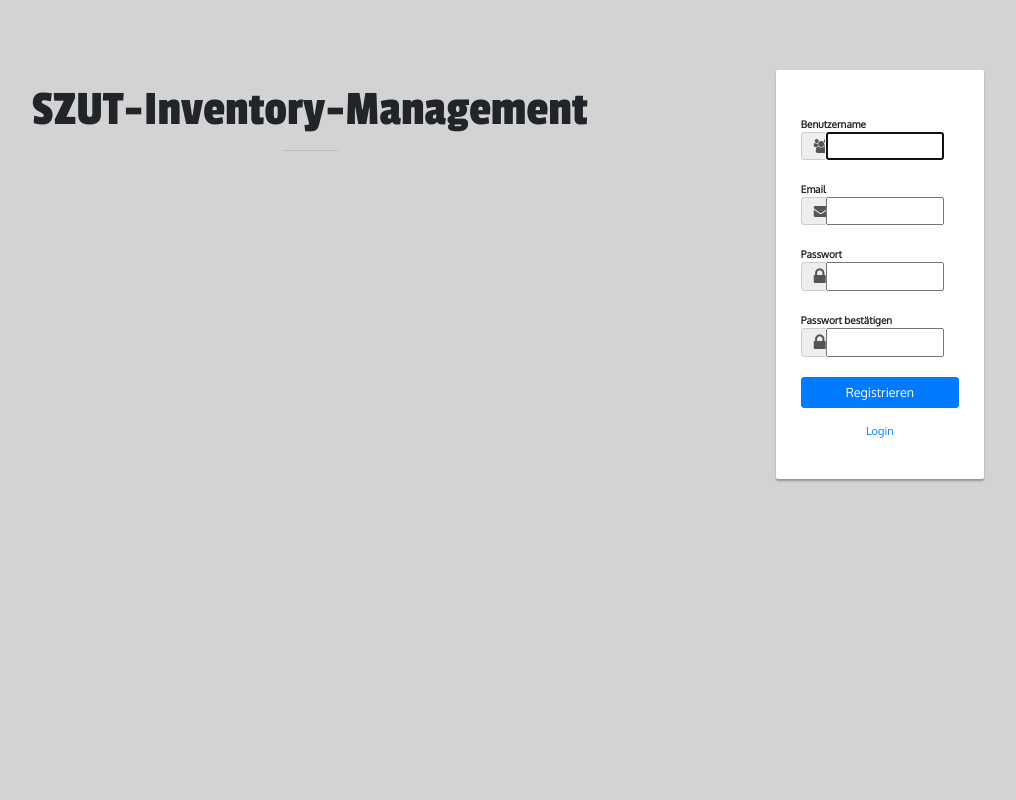
After one commit to LilB0nd/Inventory, a Django app: page /register in a window 1280 px wide. The commit adds this page. Shown: the whole page, without its empty margins (53-1069 px from the left). Run offline with Django 3.2, Linux system fonts and the light colour scheme; some libraries are stand-ins or nearby versions.

Commit message:
Merge remote-tracking branch 'origin/master'
# Conflicts:
#	.idea/workspace.xml
#	db.sqlite3
#	inventory_managementsentials/management/commands/import_rooms.py

```diff
--- a/inventory_managementsentials/forms.py
+++ b/inventory_managementsentials/forms.py
@@ -1,6 +1,7 @@
 from django import forms
 from .models import Room, Beamer, Computer, Screen, SmartBoard, Canvas, SpeakerSet
-
+from django.contrib.auth.models import User
+from django.contrib.auth.forms import UserCreationForm
 
 class RoomForm(forms.ModelForm):
     class Meta:
@@ -113,6 +114,10 @@ class SpeakerSetForm(forms.ModelForm):
             'brand',
         ]
 
+class CreateUserForm(UserCreationForm):
+    class Meta:
+        model = User
+        fields =['username','email','password1','password2']
 
 
 
--- a/inventory_managementsentials/templates/inventory_managementsentials/all/all_rooms.html
+++ b/inventory_managementsentials/templates/inventory_managementsentials/all/all_rooms.html
@@ -12,9 +12,9 @@
         </header>
         <div class="container">
             <form method="GET" action="/room/all">
-                <input type="text" name="room_description">
+                <input type="text" placeholder="Raum" name="room_description">
 
-                <button type="submit" class="btn btn-primery">Suchen</button>
+                <button type="submit" class="btn btn-primary">Suchen</button>
             </form>
         </div>
         <div class="whatever_else_you_need">
--- /dev/null
+++ b/inventory_managementsentials/templates/inventory_managementsentials/register.html
@@ -0,0 +1,154 @@
+<!DOCTYPE html>
+<html lang="en">
+    <head>
+        <link href="//maxcdn.bootstrapcdn.com/bootstrap/3.3.0/css/bootstrap.min.css" rel="stylesheet" id="bootstrap-css">
+        <script src="//maxcdn.bootstrapcdn.com/bootstrap/3.3.0/js/bootstrap.min.js"></script>
+        <script src="//code.jquery.com/jquery-1.11.1.min.js"></script>
+
+		<meta name="viewport" content="width=device-width, initial-scale=1">
+		<link rel="stylesheet" type="text/css" href="assets/css/bootstrap.css">
+
+		<!-- Website CSS style -->
+		<link rel="stylesheet" type="text/css" href="assets/css/main.css">
+
+		<!-- Website Font style -->
+	    <link rel="stylesheet" href="https://maxcdn.bootstrapcdn.com/font-awesome/4.6.1/css/font-awesome.min.css">
+
+		<!-- Google Fonts -->
+		<link href='https://fonts.googleapis.com/css?family=Passion+One' rel='stylesheet' type='text/css'>
+		<link href='https://fonts.googleapis.com/css?family=Oxygen' rel='stylesheet' type='text/css'>
+
+		<title>Registrierung</title>
+	</head>
+	<body>
+		<div class="container">
+			<div class="row main">
+				<div class="panel-heading">
+	               <div class="panel-title text-center">
+	               		<h1 class="title">SZUT-Inventory-Management</h1>
+	               		<hr />
+	               	</div>
+	            </div>
+				<div class="main-login main-center">
+					<form class="form-horizontal" method="post" action="#">
+                        {% csrf_token %}
+						<div class="form-group">
+							<label for="username" class="cols-sm-2 control-label">Benutzername</label>
+							<div class="cols-sm-10">
+								<div class="input-group">
+									<span class="input-group-addon"><i class="fa fa-users fa" aria-hidden="true"></i></span>
+									{{ register_form.username}}
+								</div>
+							</div>
+						</div>
+
+                        <div class="form-group">
+							<label for="email" class="cols-sm-2 control-label">Email</label>
+							<div class="cols-sm-10">
+								<div class="input-group">
+									<span class="input-group-addon"><i class="fa fa-envelope fa" aria-hidden="true"></i></span>
+									{{ register_form.email}}
+								</div>
+							</div>
+						</div>
+
+						<div class="form-group">
+							<label for="password" class="cols-sm-2 control-label">Passwort</label>
+							<div class="cols-sm-10">
+								<div class="input-group">
+									<span class="input-group-addon"><i class="fa fa-lock fa-lg" aria-hidden="true"></i></span>
+									{{ register_form.password1}}
+								</div>
+							</div>
+						</div>
+
+						<div class="form-group">
+							<label for="confirm" class="cols-sm-2 control-label">Passwort bestätigen</label>
+							<div class="cols-sm-10">
+								<div class="input-group">
+									<span class="input-group-addon"><i class="fa fa-lock fa-lg" aria-hidden="true"></i></span>
+									{{ register_form.password2}}
+								</div>
+							</div>
+						</div>
+                        {{ register_form.errors}}
+						<div class="form-group ">
+							<button type="submit" class="btn btn-primary btn-lg btn-block login-button">Registrieren</button>
+						</div>
+						<div class="login-register">
+				            <a href="{% url 'inventory_managementsentials:login' %}">Login</a>
+				         </div>
+					</form>
+				</div>
+			</div>
+		</div>
+
+		<script type="text/javascript" src="assets/js/bootstrap.js"></script>
+	</body>
+<style>
+    body, html{
+     height: 100%;
+ 	background-repeat: no-repeat;
+ 	background-color: #d3d3d3;
+ 	font-family: 'Oxygen', sans-serif;
+}
+
+.main{
+ 	margin-top: 70px;
+}
+
+h1.title {
+	font-size: 50px;
+	font-family: 'Passion One', cursive;
+	font-weight: 400;
+}
+
+hr{
+	width: 10%;
+	color: #fff;
+}
+
+.form-group{
+	margin-bottom: 15px;
+}
+
+label{
+	margin-bottom: 15px;
+}
+
+input,
+input::-webkit-input-placeholder {
+    font-size: 11px;
+    padding-top: 3px;
+}
+
+.main-login{
+ 	background-color: #fff;
+    /* shadows and rounded borders */
+    -moz-border-radius: 2px;
+    -webkit-border-radius: 2px;
+    border-radius: 2px;
+    -moz-box-shadow: 0px 2px 2px rgba(0, 0, 0, 0.3);
+    -webkit-box-shadow: 0px 2px 2px rgba(0, 0, 0, 0.3);
+    box-shadow: 0px 2px 2px rgba(0, 0, 0, 0.3);
+
+}
+
+.main-center{
+ 	margin-top: 30px;
+ 	margin: 0 auto;
+ 	max-width: 330px;
+    padding: 40px 40px;
+
+}
+
+.login-button{
+	margin-top: 5px;
+}
+
+.login-register{
+	font-size: 11px;
+	text-align: center;
+}
+</style>
+</html>
--- a/inventory_managementsentials/templates/inventory_managementsentials/room_detail.html
+++ b/inventory_managementsentials/templates/inventory_managementsentials/room_detail.html
@@ -274,7 +274,7 @@
         </tr>
         <tr>
             <td colspan="2">
-                <a href="{% url 'inventory_managementsentials:RoomIndexView' %}">Zur Übersicht der Räume</a>
+                <a href="{% url 'inventory_managementsentials:RoomView' %}">Zur Übersicht der Räume</a>
             </td>
         </tr>
         </tbody>
--- a/inventory_managementsentials/urls.py
+++ b/inventory_managementsentials/urls.py
@@ -30,5 +30,8 @@ urlpatterns = [
     url(r'^update/smartboard/(?P<pk>.+)/$', smartboard_update_view),
     url(r'^update/canvas/(?P<pk>.+)/$', canvas_update_view),
     url(r'^update/speakerset/(?P<pk>.+)/$', speakerset_update_view),
+    url(r'^register',views.register,name='register'),
+    url(r'^login', views.loginPage, name='login'),
+    url(r'^logout', views.logoutUser, name='logout')
     ]
 #url(r'^$', views.IndexView.as_view(), name='index'),
--- a/inventory_managementsentials/views.py
+++ b/inventory_managementsentials/views.py
@@ -2,15 +2,12 @@ from django.http import HttpResponseRedirect
 from django.views import generic
 from django.shortcuts import render, get_object_or_404, redirect
 from .forms import RoomForm, BeamerForm, ComputerForm, ScreenForm, SmartBoardForm, \
-    CanvasForm, SpeakerSetForm
+    CanvasForm, SpeakerSetForm, CreateUserForm
 from .models import Room, Beamer, Computer, Screen, SmartBoard, Canvas, SpeakerSet
+from django.contrib.auth.forms import UserCreationForm, AuthenticationForm
+from django.contrib import messages
+from django.contrib.auth import authenticate, login, logout
 
-
-class IndexView(generic.ListView):
-    template_name = 'inventory_managementsentials/index.html'
-
-    def get_queryset(self):
-        return None
 
 
 class RoomView(generic.ListView):
@@ -107,7 +104,7 @@ def room_create_view(request):
     form = RoomForm(request.POST or None)
     if form.is_valid():
         form.save()
-        return redirect('inventory_managementsentials:RoomIndexViewr')
+        return redirect('inventory_managementsentials:RoomView')
 
     context = {'form': form}
     return render(request, 'inventory_managementsentials/add/add_room.html', context)
@@ -118,7 +115,7 @@ def room_update_view(request, pk):
     form = RoomForm(request.POST or None, instance=instance)
     if form.is_valid():
         form.save()
-        return redirect('inventory_managementsentials:RoomIndexView', pk)
+        return redirect('inventory_managementsentials:RoomView', pk)
 
     context = {'form': form}
     return render(request, 'inventory_managementsentials/update/update_room.html', context)
@@ -128,7 +125,7 @@ def beamer_create_view(request):
     form = BeamerForm(request.POST or None)
     if form.is_valid():
         form.save()
-        return redirect('inventory_managementsentials:RoomIndexView')
+        return redirect('inventory_managementsentials:RoomView')
 
     context = {'form': form}
     return render(request, 'inventory_managementsentials/add/add_beamer.html', context)
@@ -139,7 +136,7 @@ def beamer_update_view(request, pk):
     form = BeamerForm(request.POST or None, instance=instance)
     if form.is_valid():
         form.save()
-        return redirect('inventory_managementsentials:RoomIndexView')
+        return redirect('inventory_managementsentials:RoomView')
 
     context = {'form': form}
     return render(request, 'inventory_managementsentials/update/update_beamer.html', context)
@@ -149,7 +146,7 @@ def computer_create_view(request):
     form = ComputerForm(request.POST or None)
     if form.is_valid():
         form.save()
-        return redirect('inventory_managementsentials:RoomIndexView')
+        return redirect('inventory_managementsentials:RoomView')
 
     context = {'form': form}
     return render(request, 'inventory_managementsentials/add/add_computer.html', context)
@@ -160,7 +157,7 @@ def computer_update_view(request, pk):
     form = ComputerForm(request.POST or None, instance=instance)
     if form.is_valid():
         form.save()
-        return redirect('inventory_managementsentials:RoomIndexView')
+        return redirect('inventory_managementsentials:RoomView')
 
     context = {'form': form}
     return render(request, 'inventory_managementsentials/update/update_computer.html', context)
@@ -170,7 +167,7 @@ def screen_create_view(request):
     form = ScreenForm(request.POST or None)
     if form.is_valid():
         form.save()
-        return redirect('inventory_managementsentials:RoomIndexView')
+        return redirect('inventory_managementsentials:RoomView')
 
     context = {'form': form}
     return render(request, 'inventory_managementsentials/add/add_screen.html', context)
@@ -181,7 +178,7 @@ def screen_update_view(request, pk):
     form = ScreenForm(request.POST or None, instance=instance)
     if form.is_valid():
         form.save()
-        return redirect('inventory_managementsentials:RoomIndexView')
+        return redirect('inventory_managementsentials:RoomView')
 
     context = {'form': form}
     return render(request, 'inventory_managementsentials/update/update_screen.html', context)
@@ -191,7 +188,7 @@ def smartboard_create_view(request):
     form = SmartBoardForm(request.POST or None)
     if form.is_valid():
         form.save()
-        return redirect('inventory_managementsentials:RoomIndexView')
+        return redirect('inventory_managementsentials:RoomView')
 
     context = {'form': form}
     return render(request, 'inventory_managementsentials/add/add_smartboard.html', context)
@@ -202,7 +199,7 @@ def smartboard_update_view(request, pk):
     form = SmartBoardForm(request.POST or None, instance=instance)
     if form.is_valid():
         form.save()
-        return redirect('inventory_managementsentials:RoomIndexView')
+        return redirect('inventory_managementsentials:RoomView')
 
     context = {'form': form}
     return render(request, 'inventory_managementsentials/update/update_smartboard.html', context)
@@ -212,7 +209,7 @@ def canvas_create_view(request):
     form = CanvasForm(request.POST or None)
     if form.is_valid():
         form.save()
-        return redirect('inventory_managementsentials:RoomIndexView')
+        return redirect('inventory_managementsentials:RoomView')
 
     context = {'form': form}
     return render(request, 'inventory_managementsentials/add/add_canvas.html', context)
@@ -223,7 +220,7 @@ def canvas_update_view(request, pk):
     form = CanvasForm(request.POST or None, instance=instance)
     if form.is_valid():
         form.save()
-        return redirect('inventory_managementsentials:RoomIndexView')
+        return redirect('inventory_managementsentials:RoomView')
 
     context = {'form': form}
     return render(request, 'inventory_managementsentials/update/update_canvas.html', context)
@@ -233,7 +230,7 @@ def speakerset_create_view(request):
     form = SpeakerSetForm(request.POST or None)
     if form.is_valid():
         form.save()
-        return redirect('inventory_managementsentials:RoomIndexView')
+        return redirect('inventory_managementsentials:RoomView')
 
     context = {'form': form}
     return render(request, 'inventory_managementsentials/add/add_speakerset.html', context)
@@ -244,7 +241,39 @@ def speakerset_update_view(request, pk):
     form = SpeakerSetForm(request.POST or None, instance=instance)
     if form.is_valid():
         form.save()
-        return redirect('inventory_managementsentials:RoomIndexView')
+        return redirect('inventory_managementsentials:RoomView')
 
     context = {'form': form}
     return render(request, 'inventory_managementsentials/update/update_canvas.html', context)
+
+
+def register(request, ):
+    register_form = CreateUserForm()
+    if request.method == "POST":
+        register_form = CreateUserForm(request.POST)
+        if register_form.is_valid():
+            register_form.save()
+            return redirect('inventory_managementsentials:login')
+
+    return render(request, 'inventory_managementsentials/register.html', {'register_form': register_form})
+
+
+def loginPage(request, ):
+    if request.method == 'POST':
+        username = request.POST.get('username')
+        password = request.POST.get('password')
+
+        user = authenticate(request, username=username, password=password)
+
+        if user is not None:
+            login(request, user)
+            return redirect('inventory_managementsentials:RoomView')
+        else:
+            messages.info(request, 'Benutzername oder Passwort ist Falsch')
+
+    return render(request, 'inventory_managementsentials/login.html', {'login':login})
+
+
+def logoutUser(request, ):
+    logout(request)
+    return redirect('inventory_managementsentials:login')
--- a/requirements.txt
+++ b/requirements.txt
@@ -7,4 +7,3 @@ argparse~=1.4.0
 pip~=20.0.2
 numpy~=1.18.1
 setuptools~=40.8.0
-django-filter~=2.3.0
```
Also changed, not shown: inventory_managementsentials/templates/inventory_managementsentials/base.html (+148 -2 lines), inventory_managementsentials/templates/inventory_managementsentials/login.html (added, +142 -0 lines), db.sqlite3, inventory_managementsentials/models.py (line endings or trailing spaces).
